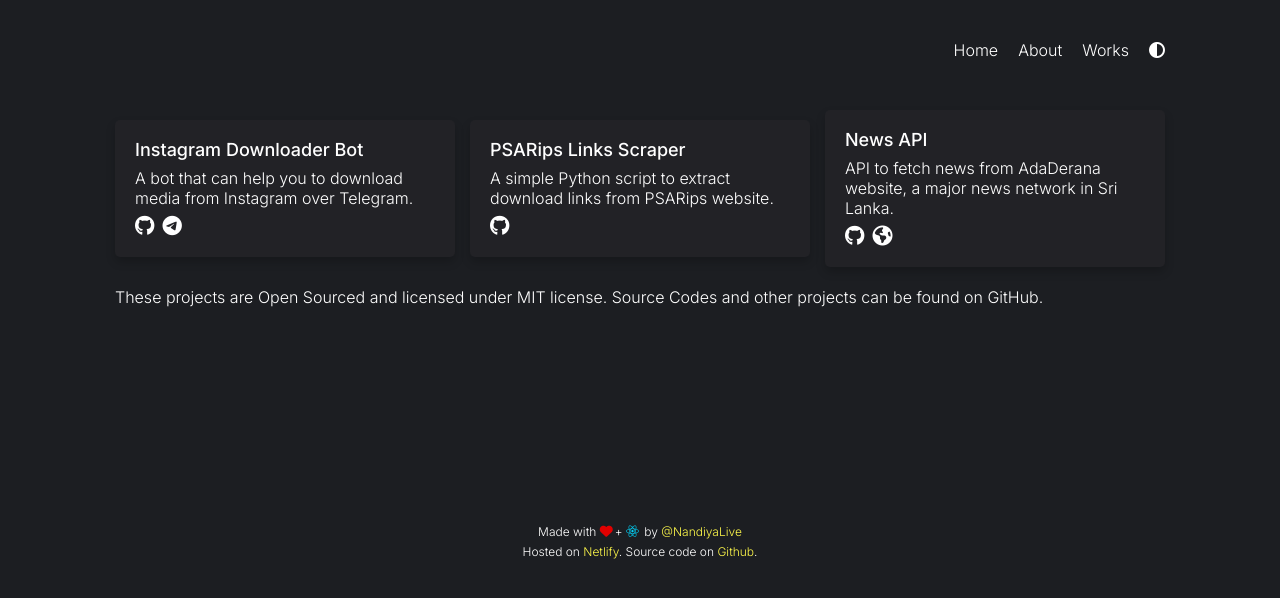
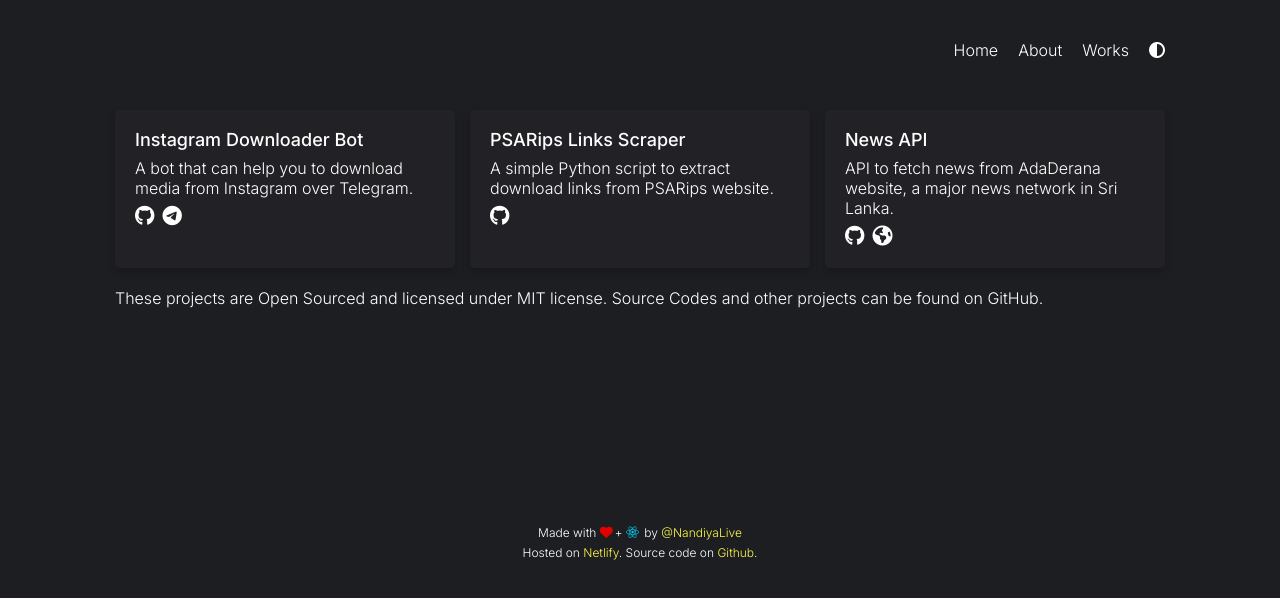
Before and after one commit to NandiyaLive/nandiyalive.github.io, a React (Create React App) app: page /works in a window 1280 px wide. Shown: the top 598 px of the page. Built offline with nearby package versions, Linux system fonts and the light colour scheme.

Commit message:
Update styles.scss

```diff
--- a/src/styles.scss
+++ b/src/styles.scss
@@ -316,6 +316,7 @@
     color: #ffffff;
     margin: 0;
     border-radius: 5px;
+    min-height: 158px;
   }
 
   p{
```
